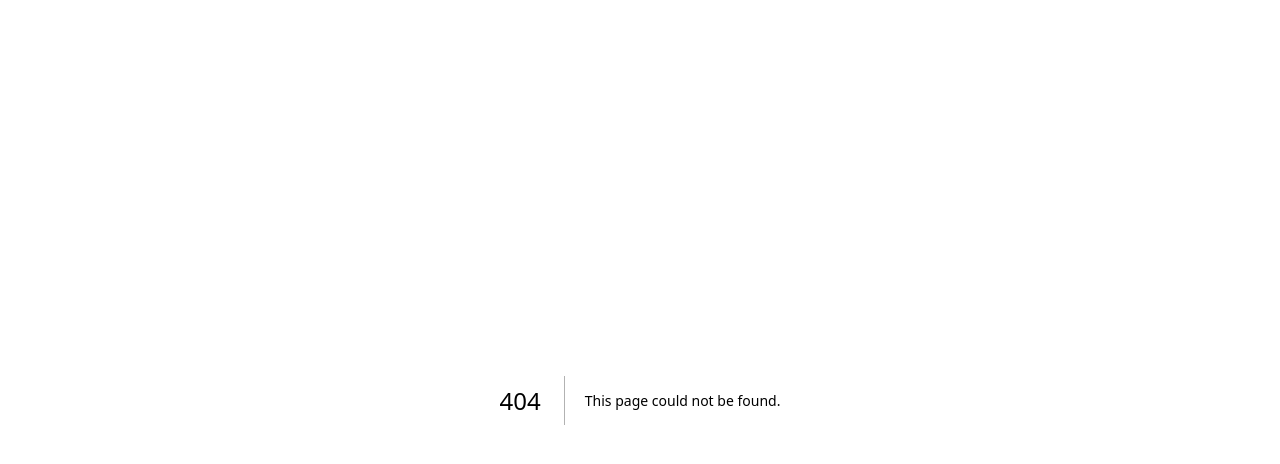
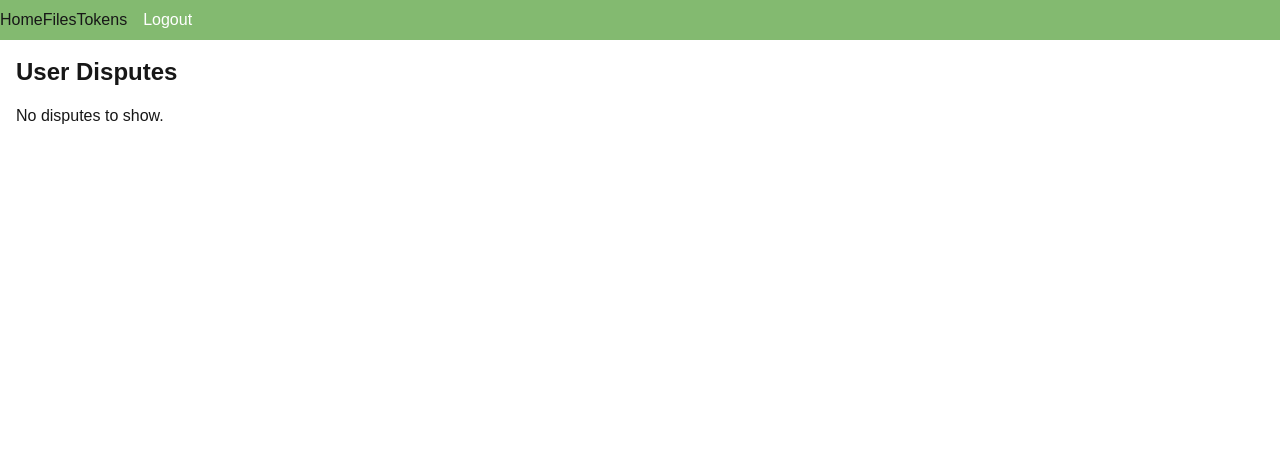
Before and after one commit to jdlu04/csc322, a Next.js app in the folder frontend/: page /superUser/userDisputes in a window 1280 px wide. Before the commit this address had no page. Shown: the top 464 px of the page. Built offline with nearby package versions, Linux system fonts and the light colour scheme.

Commit message:
the superuser pages and layout

```diff
--- /dev/null
+++ b/frontend/app/superUser/layout.js
@@ -0,0 +1,34 @@
+/// this is where nav is put stored at
+
+'use client';
+import React from "react";
+import Link from "next/link";
+import { useRouter } from 'next/navigation';
+
+export default function Layout({ children }) {
+  const router = useRouter();
+
+  /// removing the JWT token from local storage
+  /// redirecting to login page
+  const handleLogout = () => {
+    localStorage.removeItem("token");
+    router.push("/login");
+  };
+
+  return (
+    <div>
+      <nav className="h-10 bg-accentGreen">
+        {/* these routing paths have to be changed */}
+        <Link href="/paid">Home</Link>
+        <Link href="/paid/file">Files</Link>
+        <Link href="/paid/token">Tokens</Link>
+
+
+        <button onClick={handleLogout} className=" text-white px-4 py-2 rounded">
+          Logout
+        </button>
+      </nav>
+      <main>{children}</main>
+    </div>
+  );
+}
--- a/frontend/app/superUser/page.js
+++ b/frontend/app/superUser/page.js
@@ -1,3 +1,5 @@
+/// this is the home page of the super user manage users = homepage
+
 "use client";
 
 import React, { useState, useRef, useEffect } from "react";
--- /dev/null
+++ b/frontend/app/superUser/userDisputes/page.js
@@ -0,0 +1,35 @@
+"use client";
+
+import React, { useState, useEffect } from "react";
+
+export default function UserDisputes() {
+  const [disputes, setDisputes] = useState([]);
+  const [loading, setLoading] = useState(false);
+  const [error, setError] = useState(null);
+
+  useEffect(() => {
+  }, []);
+
+  return (
+    <div className="p-4">
+      <h1 className="text-2xl font-bold mb-4">User Disputes</h1>
+
+      {loading && <p>Loading disputes...</p>}
+      {error && <p className="text-red-500">Error: {error}</p>}
+
+      {!loading && !error && disputes.length === 0 && (
+        <p>No disputes to show.</p>
+      )}
+
+      {!loading && !error && disputes.length > 0 && (
+        <ul className="list-disc list-inside">
+          {disputes.map((dispute, index) => (
+            <li key={index}>
+              {dispute.description || JSON.stringify(dispute)}
+            </li>
+          ))}
+        </ul>
+      )}
+    </div>
+  );
+}
```
Also changed, not shown: frontend/app/ blacklist/layout.js (deleted), frontend/app/superUser/ blacklist/page.js (renamed from frontend/app/ blacklist/page.js).
